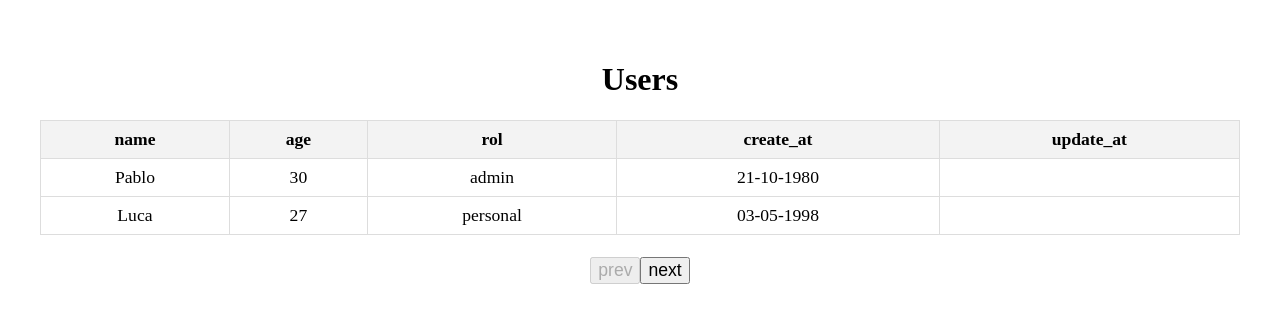
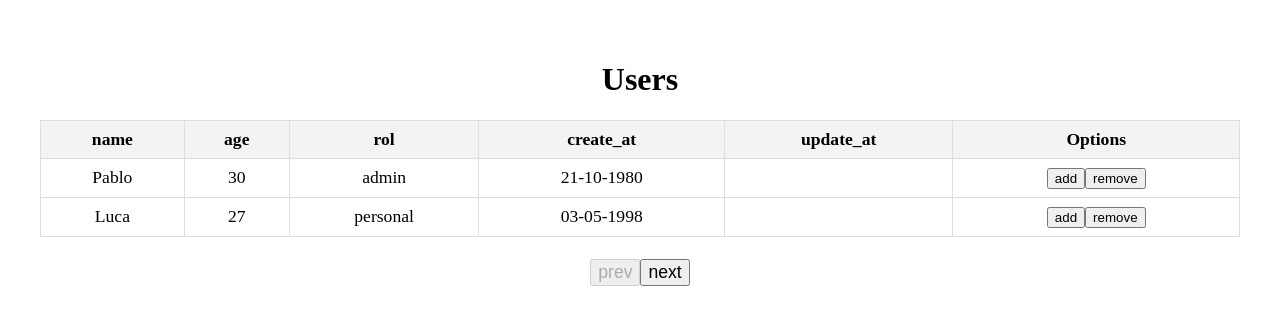
Before and after one commit to AlfonsoG-dev/TableState, a React (Vite) app: page / in a window 1280 px wide. Shown: the top 324 px of the page. Built offline with nearby package versions, Linux system fonts and the light colour scheme.

Commit message:
feat: add table options

```diff
--- a/src/Page/Components/TableComponent.tsx
+++ b/src/Page/Components/TableComponent.tsx
@@ -21,6 +21,7 @@ export default function TableComponent<T extends Object>({elements, ignore}: Pro
                         <th key={i}>{k}</th>
                     ))
                 }
+                <th>Options</th>
             </tr>
         )
     }
@@ -34,6 +35,10 @@ export default function TableComponent<T extends Object>({elements, ignore}: Pro
                         <td key={i}>{element[k]}</td>
                     ))
                 }
+                <td>
+                    <button>add</button>
+                    <button>remove</button>
+                </td>
             </tr>
         )
     }
@@ -47,7 +52,8 @@ export default function TableComponent<T extends Object>({elements, ignore}: Pro
             </thead>
             <tbody>
                 {
-                    elements.map((u, i) => (
+                    elements
+                    .map((u, i) => (
                         rows(u, i)
                     ))
                 }
```
